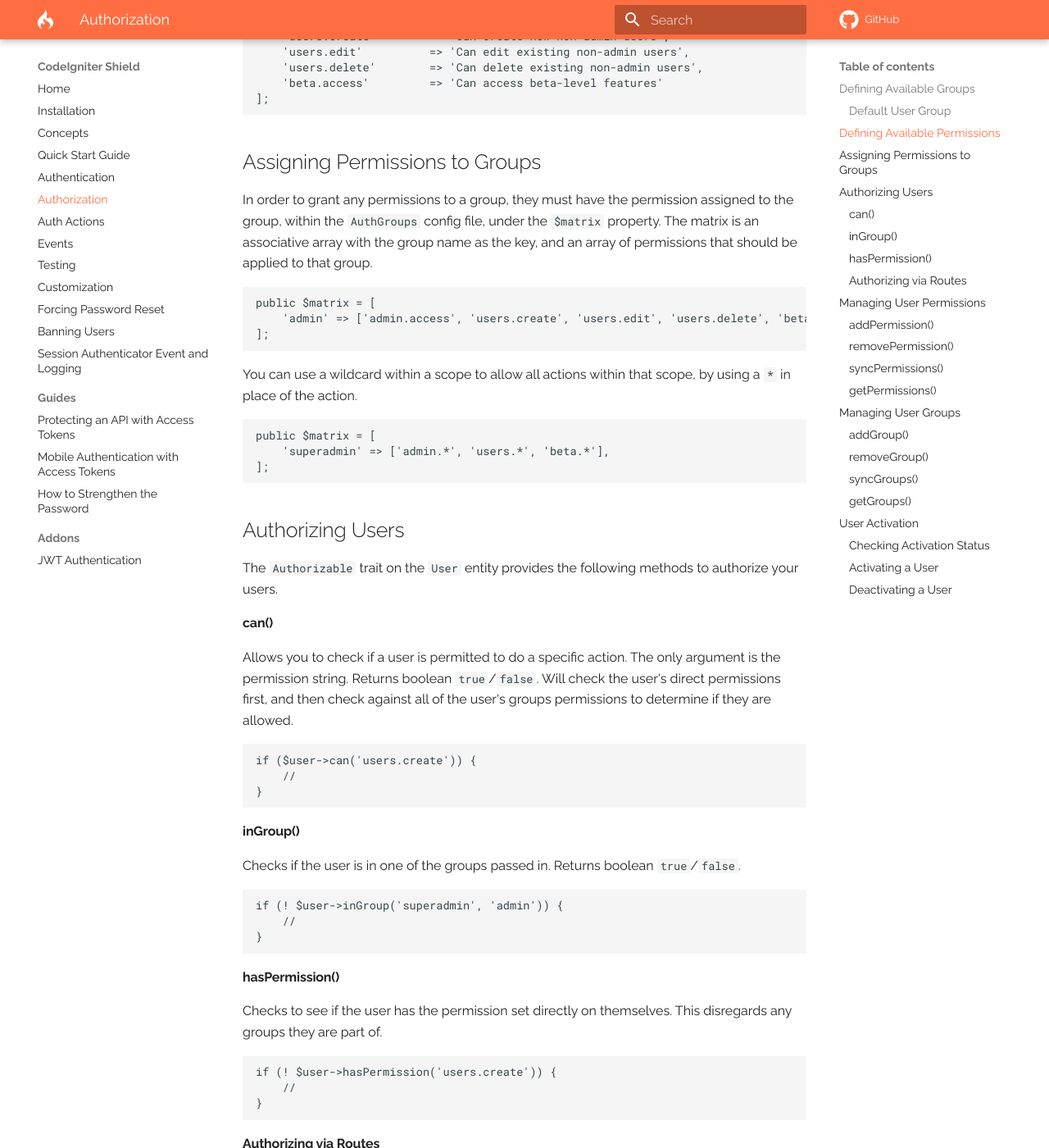
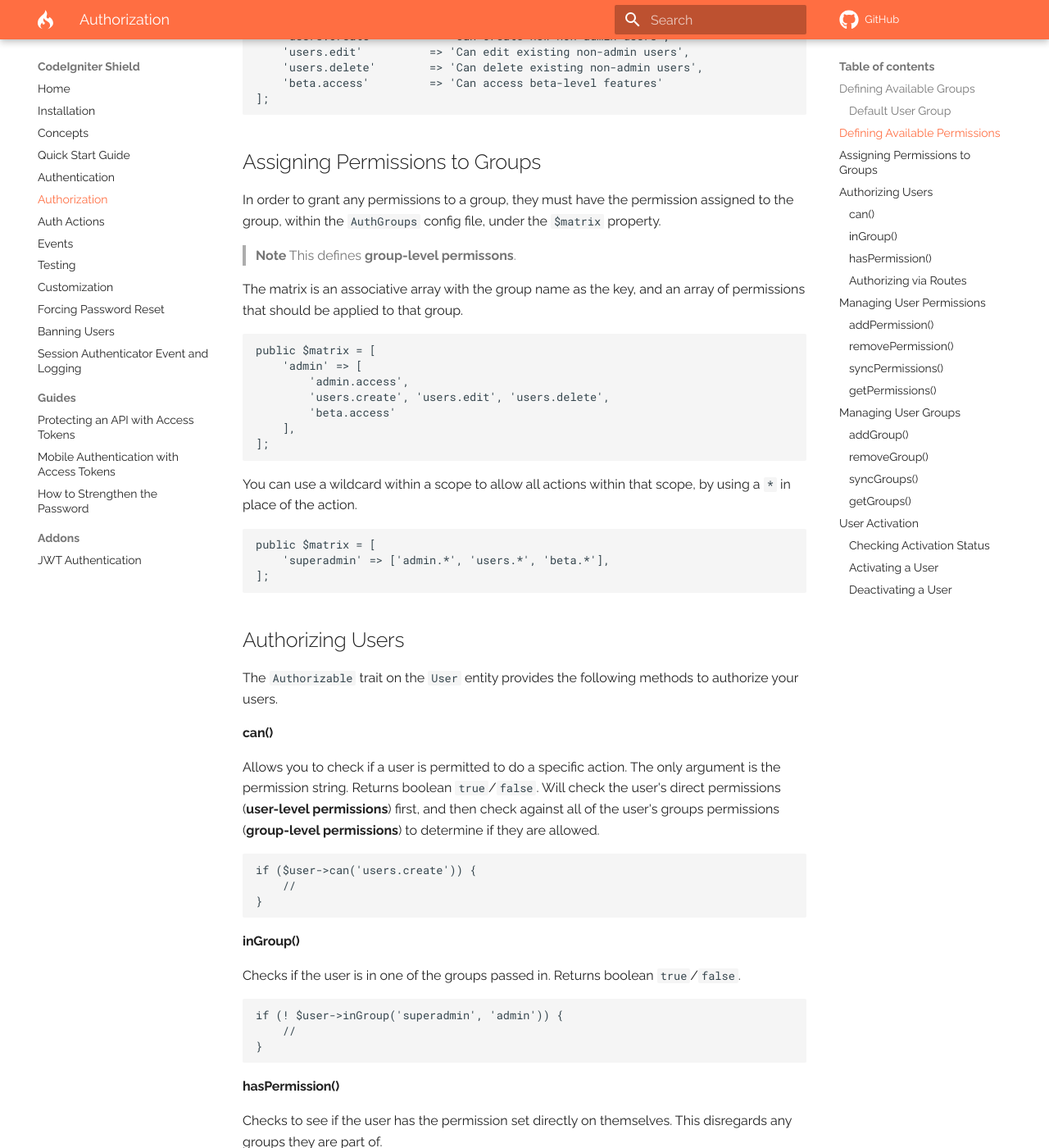
Before and after one commit to codeigniter4/shield, an MkDocs documentation site: the page built from docs/authorization.md, in a window 1280 px wide and 1400 px high, scrolled down 2023 px. Shown: the whole window at 82% size. Built offline with MkDocs 1.6.1 and Material for MkDocs 9.7.7, drawn with Linux system fonts in a browser that asks for light colours; comment, search, counter and statistics services are not loaded; a style sheet for code colours, icons or effects is not loaded; some of the changed text lies outside the part shown.

Commit message:
docs: add description for user-level and group-level permissions

````diff
--- a/docs/authorization.md
+++ b/docs/authorization.md
@@ -80,12 +80,20 @@ public $permissions = [
 ## Assigning Permissions to Groups
 
 In order to grant any permissions to a group, they must have the permission assigned to the group, within the `AuthGroups`
-config file, under the `$matrix` property. The matrix is an associative array with the group name as the key,
+config file, under the `$matrix` property.
+
+> **Note** This defines **group-level permissons**.
+
+The matrix is an associative array with the group name as the key,
 and an array of permissions that should be applied to that group.
 
 ```php
 public $matrix = [
-    'admin' => ['admin.access', 'users.create', 'users.edit', 'users.delete', 'beta.access'],
+    'admin' => [
+        'admin.access',
+        'users.create', 'users.edit', 'users.delete',
+        'beta.access'
+    ],
 ];
 ```
 
@@ -104,8 +112,8 @@ The `Authorizable` trait on the `User` entity provides the following methods to
 #### can()
 
 Allows you to check if a user is permitted to do a specific action. The only argument is the permission string. Returns
-boolean `true`/`false`. Will check the user's direct permissions first, and then check against all of the user's groups
-permissions to determine if they are allowed.
+boolean `true`/`false`. Will check the user's direct permissions (**user-level permissions**) first, and then check against all of the user's groups
+permissions (**group-level permissions**) to determine if they are allowed.
 
 ```php
 if ($user->can('users.create')) {
@@ -132,6 +140,10 @@ if (! $user->hasPermission('users.create')) {
     //
 }
 ```
+
+> **Note** This method checks only **user-level permissions**, and does not check
+> group-level permissions. If you want to check if the user can do something,
+> use the `$user->can()` method instead.
 
 #### Authorizing via Routes
 
@@ -168,7 +180,7 @@ override the group, so it's possible that a user can perform an action that thei
 
 #### addPermission()
 
-Adds one or more permissions to the user. If a permission doesn't exist, a `CodeIgniter\Shield\Authorization\AuthorizationException`
+Adds one or more **user-level** permissions to the user. If a permission doesn't exist, a `CodeIgniter\Shield\Authorization\AuthorizationException`
 is thrown.
 
 ```php
@@ -177,7 +189,7 @@ $user->addPermission('users.create', 'users.edit');
 
 #### removePermission()
 
-Removes one or more permissions from a user. If a permission doesn't exist, a `CodeIgniter\Shield\Authorization\AuthorizationException`
+Removes one or more **user-level** permissions from a user. If a permission doesn't exist, a `CodeIgniter\Shield\Authorization\AuthorizationException`
 is thrown.
 
 ```php
@@ -186,7 +198,7 @@ $user->removePermission('users.delete');
 
 #### syncPermissions()
 
-Updates the user's permissions to only include the permissions in the given list. Any existing permissions on that user
+Updates the user's **user-level** permissions to only include the permissions in the given list. Any existing permissions on that user
 not in this list will be removed.
 
 ```php
@@ -195,11 +207,13 @@ $user->syncPermissions('admin.access', 'beta.access');
 
 #### getPermissions()
 
-Returns all permissions this user has assigned directly to them.
+Returns all **user-level** permissions this user has assigned directly to them.
 
 ```php
 $user->getPermissions();
 ```
+
+> **Note** This method does not return **group-level permissions**.
 
 ## Managing User Groups
 
````
